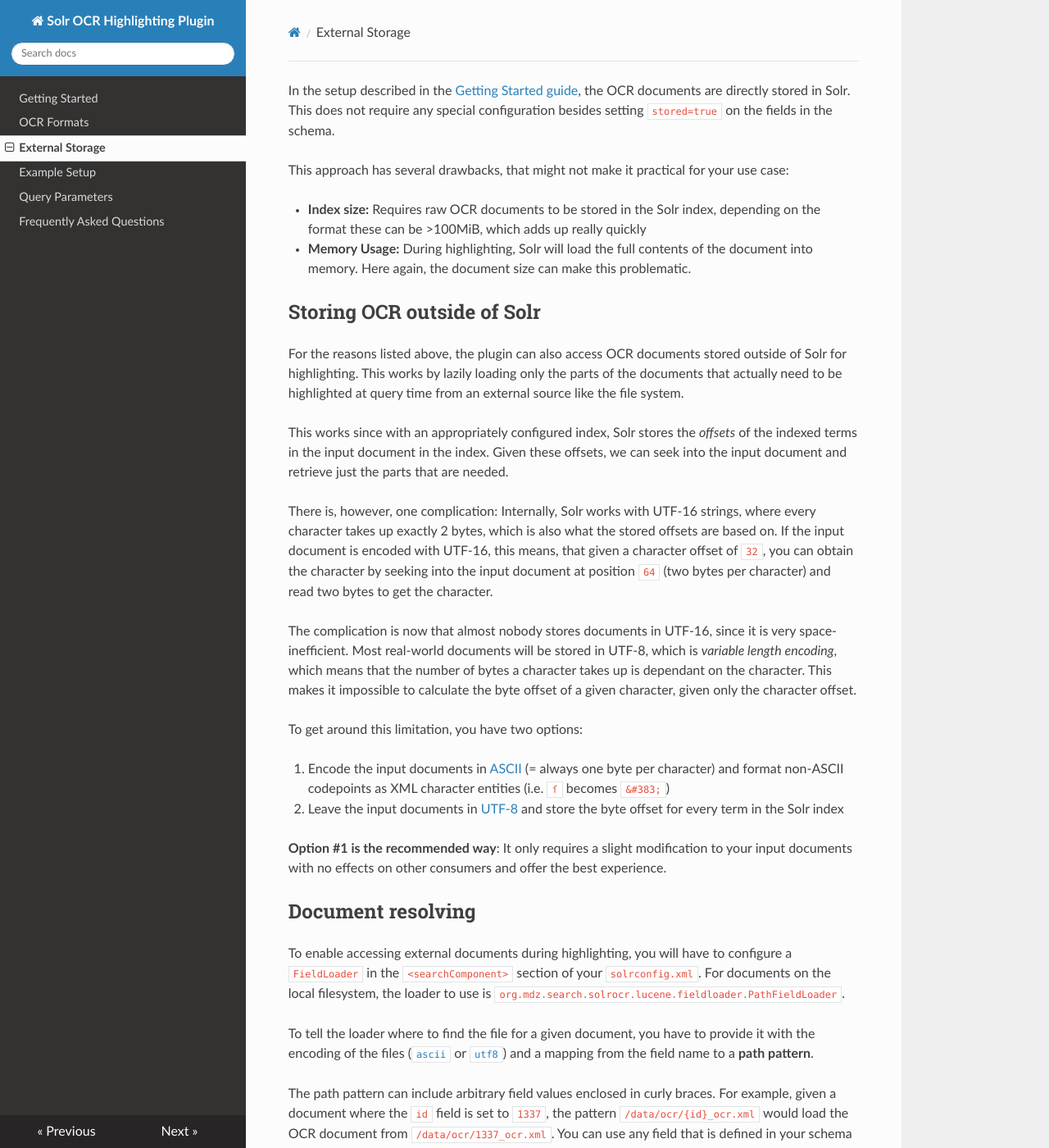
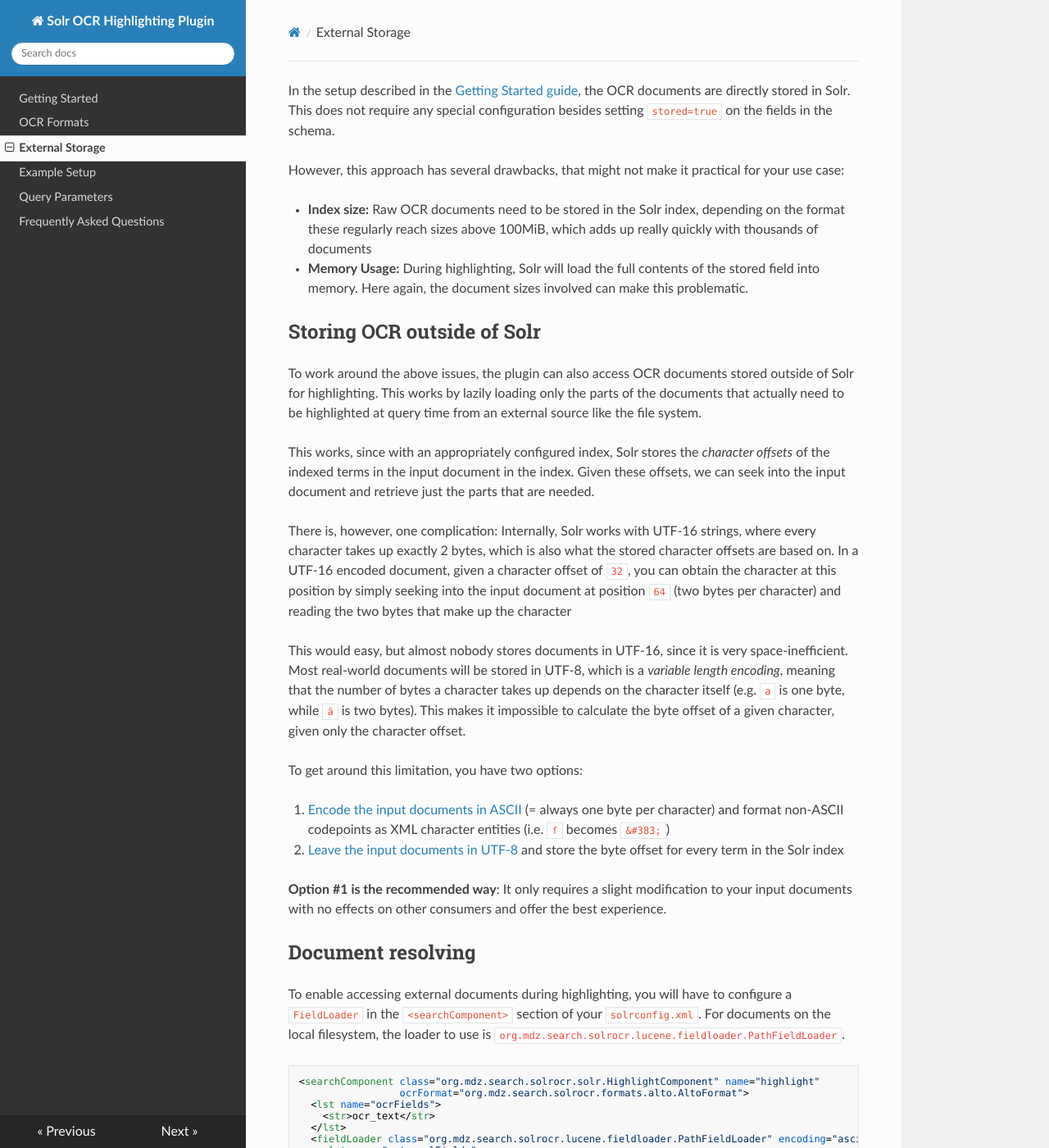
Before and after one commit to dbmdz/solr-ocrhighlighting, an MkDocs documentation site: the page built from docs/external_storage.md, in a window 1280 px wide and 1400 px high. Shown: the whole window at 82% size. Built offline with MkDocs 1.6.1, drawn with Linux system fonts in a browser that asks for light colours; nearby versions of some CDN libraries; some of the changed text lies outside the part shown.

Commit message:
docs: More editing

````diff
--- a/docs/external_storage.md
+++ b/docs/external_storage.md
@@ -2,41 +2,42 @@
 directly stored in Solr. This does not require any special configuration besides setting `stored=true`
 on the fields in the schema.
 
-This approach has several drawbacks, that might not make it practical for your use case:
+However, this approach has several drawbacks, that might not make it practical for your use case:
 
-- **Index size:** Requires raw OCR documents to be stored in the Solr index, depending on the format these
-  can be >100MiB, which adds up really quickly
-- **Memory Usage:** During highlighting, Solr will load the full contents of the document into memory.
-  Here again, the document size can make this problematic.
+- **Index size:** Raw OCR documents need to be stored in the Solr index, depending on the format
+  these regularly reach sizes  above 100MiB, which adds up really quickly with thousands of documents
+- **Memory Usage:** During highlighting, Solr will load the full contents of the stored field into memory.
+  Here again, the document sizes involved can make this problematic.
 
 
 ## Storing OCR outside of Solr
 
-For the reasons listed above, the plugin can also access OCR documents stored outside of Solr
+To work around the above issues, the plugin can also access OCR documents stored outside of Solr
 for highlighting. This works by lazily loading only the parts of the documents that actually
 need to be highlighted at query time from an external source like the file system.
 
-This works since with an appropriately configured index, Solr stores the *offsets* of the
-indexed terms in the input document in the index. Given these offsets, we can seek into
+This works, since with an appropriately configured index, Solr stores the *character offsets* of
+the indexed terms in the input document in the index. Given these offsets, we can seek into
 the input document and retrieve just the parts that are needed.
 
 There is, however, one complication: Internally, Solr works with UTF-16 strings, where every
-character takes up exactly 2 bytes, which is also what the stored offsets are based on. If
-the input document is encoded with UTF-16, this means, that given a character offset of `32`,
-you can obtain the character by seeking into the input document at position `64`
-(two bytes per character) and read two bytes to get the character.
+character takes up exactly 2 bytes, which is also what the stored character offsets are based on.
+In a UTF-16 encoded document, given a character offset of `32`, you can obtain the character at this
+position by simply seeking into the input document at position `64` (two bytes per character) and
+reading the two bytes that make up the character
 
-The complication is now that almost nobody stores documents in UTF-16, since it is very space-inefficient.
-Most real-world documents will be stored in UTF-8, which is *variable length encoding*, which means
-that the number of bytes a character takes up is dependant on the character. This makes it
-impossible to calculate the byte offset of a given character, given only the character offset.
+This would easy, but almost nobody stores documents in UTF-16, since it is very space-inefficient.
+Most real-world documents will be stored in UTF-8, which is a *variable length encoding*, meaning
+that the number of bytes a character takes up depends on the character itself (e.g. `a` is one byte,
+while `ä` is two bytes). This makes it impossible to calculate the byte offset of a given character,
+given only the character offset.
 
 To get around this limitation, you have two options:
 
-1. Encode the input documents in [ASCII](#ascii) (= always one byte per character) and
+1. [Encode the input documents in ASCII](#ascii) (= always one byte per character) and
    format non-ASCII codepoints as XML character entities
    (i.e. `ſ` becomes `&#383;`)
-2. Leave the input documents in [UTF-8](#utf8) and store the byte offset for
+2. [Leave the input documents in UTF-8](#utf8) and store the byte offset for
    every term in the Solr index
 
 **Option #1 is the recommended way**: It only requires a slight modification to
@@ -49,18 +50,6 @@
 a `FieldLoader` in the `<searchComponent>` section of your `solrconfig.xml`.
 For documents on the local filesystem, the loader to use is
 `org.mdz.search.solrocr.lucene.fieldloader.PathFieldLoader`.
-
-To tell the loader where to find the file for a given document, you have to provide it
-with the encoding of the files ([`ascii`](#ascii) or [`utf8`](#utf8)) and a mapping from the
-field name to a **path pattern**.
-
-The path pattern can include arbitrary field values enclosed in curly braces. For example,
-given a document where the `id` field is set to `1337`, the pattern `/data/ocr/{id}_ocr.xml` would
-load the OCR document from `/data/ocr/1337_ocr.xml`. You can use any field that is defined in your
-schema inside of the pattern. You can also use a Python-like slicing syntax to only refer to
-parts of the field values (e.g. `{id[:10]}`, `{id[2:4]}`, `{id[:-5]}`).
-
-Here is a complete example configuration:
 
 ```xml
 <searchComponent class="org.mdz.search.solrocr.solr.HighlightComponent" name="highlight"
@@ -95,10 +96,16 @@
 This can be done very effectively with this little Python snippet:
 
 ```python
-with open('./mydocument.xml', 'rt') as fp:
-    ocr_text = fp.read()
-with open('./mydocument_escaped.xml', 'wb') as fp:
-    fp.write(ocr_text.encode('ascii', 'xmlcharrefreplace'))
+utftext.encode('ascii', 'xmlcharrefreplace')
+```
+
+The repository also includes a [script that you can use to do the conversion:](https://github.com/dbmdz/solr-ocrhighlighting/raw/master/ascii_escape)
+
+```sh
+$ cat input.xml | ./ascii_escape > output.xml
+
+#or:
+$ ./ascii_escape input.xml output.xml
 ```
 
 ## Encoding: UTF-8 {: #utf8}
@@ -126,7 +133,12 @@
 [ALTO](https://github.com/dbmdz/solr-ocrhighlighting/blob/master/src/main/java/org/mdz/search/solrocr/formats/alto/AltoByteOffsetsParser.java)
 and [MiniOCR](https://github.com/dbmdz/solr-ocrhighlighting/blob/master/src/main/java/org/mdz/search/solrocr/formats/mini/MiniOcrByteOffsetsParser.java))
 as well as a cross-platform command-line tool (available on the
-[GitHub releases page](https://github.com/dbmdz/solr-ocrhighlighting/releases)).
+[GitHub releases page](https://github.com/dbmdz/solr-ocrhighlighting/releases)):
+
+```sh
+# The tool works transparently with all supported formats
+./offsets-parser ../example/google1000/Volume_0000.hocr > out.txt
+```
 
 In your schema, you will have to enable term positions, term vectors and term payloads.
 In your indexing analyzer chain, you need to remove the `HTMLStripCharFilterFactory`
--- a/docs/formats.md
+++ b/docs/formats.md
@@ -1,19 +1,18 @@
 In general the plugin assumes that all OCR formats encode their documents
 in a hierarchy of **blocks**. For all supported formats, we map their
-corresponding block types to these general types (blocks in italics are
-entirely optional):
+block types to these general types:
 
-- **Page**: optional if there is only a single page in a document)
-- **Block**: optional if `hl.ocr.limitBlock` is set to a different value at
+- **Page**: optional if there is only a single page in a document
+- **Block**: optional if [`hl.ocr.limitBlock`](queryparams.md) is set to a different value at
   query time
 - **Section**: optional
 - **Paragraph**: optional
-- **Line**: (optional if `hl.ocr.contextBlock` is set to a different value
+- **Line**: (optional if [`hl.ocr.contextBlock`](queryparams.md) is set to a different value
   at query time)
 - **Word**: *required*
 
-These block types can be used in the `hl.ocr.limitBlock` and `hl.ocr.contextBlock`
-[query parameters](queryparams.md) to control the formation of snippets.
+These block types can be used in the [`hl.ocr.limitBlock` and `hl.ocr.contextBlock`
+query parameters](queryparams.md) to control how snippets are generated.
 
 ## hOCR
 
@@ -40,8 +39,8 @@
 `org.mdz.search.solrocr.formats.alto.AltoFormat`.
 
 In the **Schema**, make sure that `org.mdz.search.solrocr.formats.alto.AltoCharFilterFactory`
-and `solr.HTMLStripCharFilterFactory` are the first two filters in your indexing analyzer
-chain for OCR fields.
+and `solr.HTMLStripCharFilterFactory` are the first two filters (in this order) in your
+indexing analyzer chain for OCR fields.
 
 **Block type mapping:**
 
@@ -75,6 +74,12 @@
 </p>
 ```
 
+In the **Solr configuration**, set the `ocrFormat` attribute on the `<searchComponent />` to
+`org.mdz.search.solrocr.formats.mini.MiniOcrFormat`.
+
+In the **Schema**, make sure that `solr.HTMLStripCharFilterFactory` is the first filter
+in your indexing analyzer chain for OCR fields.
+
 **Block type mapping:**
 
 | Block     | MiniOCR tag  | notes                            |
--- a/docs/getting_started.md
+++ b/docs/getting_started.md
@@ -4,6 +4,10 @@
 - OCR documents need to be in [hOCR](formats.md#hocr), [ALTO](formats.md#alto)
   or [MiniOCR](formats.md#miniocr) formats, with at least page-, and word-level
   segmentation
+- One OCR file needs to correspond to one document in the search index<br>
+  There is a [hack to support multiple index documents per file](faq.md#partial-docs),
+  but the reverse (multiple files per index document) is not possible,
+  you will have to merge the files.
 
 ## Installation
 Download the JAR for the latest release from the [GitHub Releases
@@ -17,16 +21,17 @@
 
 Using the plugin requires some configuration in your `solrconfig.xml`. For one,
 you have to define a search component to add the OCR highlighting information
-for your OCR format to the response. Also, you will have to specify which of
-your fields contain OCR text (i.e. the `solrconfig` is currently tiedto the schema):
+for your format to the response. Also, you will have to specify which of
+your fields contain OCR text (i.e. the `solrconfig` is currently tied to the schema):
 
 ```xml
 <config>
   <searchComponent class="org.mdz.search.solrocr.solr.HighlightComponent" name="ocrHighlight"
                    ocrFormat="org.mdz.search.solrocr.formats.hocr.HocrFormat">
-      <lst name="ocrFields">
-        <str>ocr_text</str>
-      </lst>
+    <lst name="ocrFields">
+      <!-- Requires a field named `ocr_text` in the schema -->
+      <str>ocr_text</str>
+    </lst>
   </searchComponent>
 
   <!-- Add the OCR highlighting component to the components on your request handler(s) -->
@@ -84,7 +89,7 @@
 ## Indexing
 
 Indexing for most usage scenarios (except for [externally stored UTF8
-files](external_storage.md#utf8) is simple: Just POST the document with
+files](external_storage.md#utf8)) is simple: Just POST the document with
 appropriately  escaped OCR in the corresponding field.
 
 A simple example using curl and [jq](https://stedolan.github.io/jq/) for escaping:
@@ -106,7 +111,7 @@
 
 Given an index with the fields `id`, `title` and `ocr_text`, and a query like the following:
 ```http
-GET http://localhost:8983/solr/ocrtest/select?hl=on&hl.fl=ocr_text&df=ocr_text&q=pirate
+GET http://localhost:8983/solr/ocrtest/select?fl=id,title&hl=on&hl.fl=ocr_text&df=ocr_text&q=pirate
 ```
 
 should yield a response like this:
@@ -135,7 +140,10 @@
         "snippets": [
           {
             "page": "page_44",
-            "text": "Easy to have, impregnable to hold, An Island to be rul'd, and I to rule ![Enter a Gladiator, shouting towards <em>Pirates</em>' quarter.]GLAD. Ho, there ! what ho ! the troops are on the move, My Chief! my Chief! the <em>Pirates</em> steal away !",
+            "text": "Easy to have, impregnable to hold, An Island to be rul'd, and "
+                    "I to rule ![Enter a Gladiator, shouting towards <em>Pirates</em>' "
+                    "quarter.]GLAD. Ho, there ! what ho ! the troops are on the move, "
+                    "My Chief! my Chief! the <em>Pirates</em> steal away !",
             "score": 881062.75,
             "region": {
               "ulx": 194,
@@ -180,7 +188,7 @@
 
 Additionally, it also includes the region and text for every highlighting hit
 (i.e. the actual tokens that matched the query). Every hit in the document
-is an array of hit regions: If a given hit spans multiple lines, the hit is
+is an array of hit regions: If a given hit spans multiple lines, it is
 split into multiple regions, one for every line.
 
 Note that the hit region coordinates are by default **relative to the containing
````
Also changed, not shown: other parts of docs/external_storage.md (+13 -1 lines), other parts of docs/getting_started.md (+2 -2 lines), docs/example.md (+5 -4 lines), docs/index.md (+9 -4 lines).
